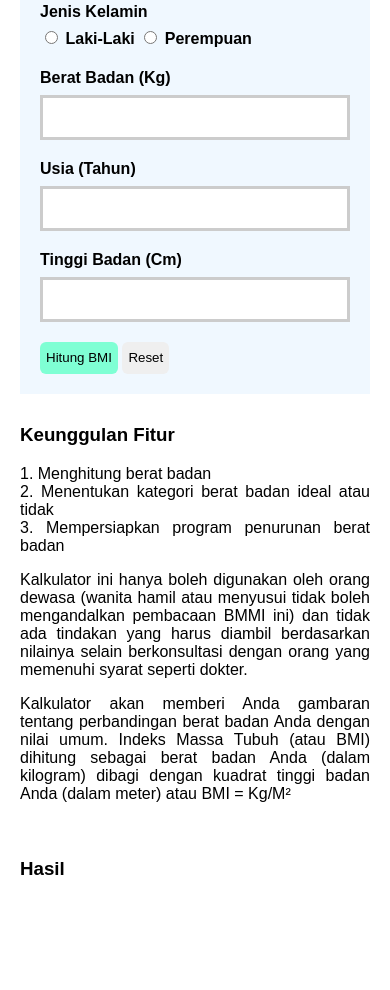
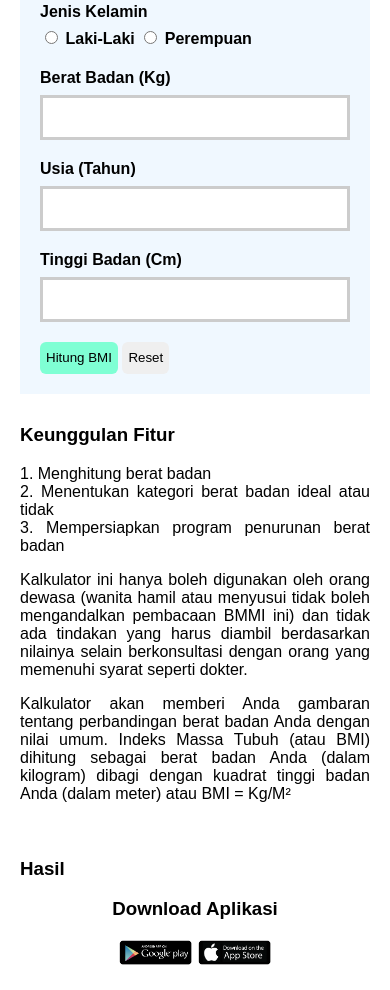
Before and after one commit to revou-fundamental-course/8-jul-24-Dennis-glich, a plain HTML site: page index.html in a window 390 px wide. Shown: the part 249-1239 px from the top of the page. Before the commit the page ends 1149 px from the top, so only its background shows below. Drawn offline with Linux system fonts and the light colour scheme.

Commit message:
update html,css,js

```diff
--- a/CSS/styles.css
+++ b/CSS/styles.css
@@ -139,7 +139,7 @@ input[type=radio] {
         flex-direction: column;
     }
 
-    .right-content{
+    .app-footer{
         display: block !important;
     }
 }
--- a/index.html
+++ b/index.html
@@ -71,7 +71,7 @@
         </section>
 
         <!-- Right Content -->
-        <section class="content-main right-content">
+        <section class="content-main">
             <article>
                 <header>
                     <h1 style="margin-top: 15px; margin-bottom: 0px;">Hasil</h1>
@@ -163,7 +163,7 @@
                         <button type="submit" class="btn submit-btn">Registrasi Online Sekarang</button>
                     </div>
                 </section>
-                <footer id="app-footer" class="app-footer">
+                <footer id="app-footer" class="app-footer" style="display: none;">
                     <h3>Download Aplikasi</h3>
                     <img class="logo-googleplay" src="assets/logo-googleplay.png" alt="">
                     <img class="logo-appstore" src="assets/logo-appstore.png" alt="">
```
